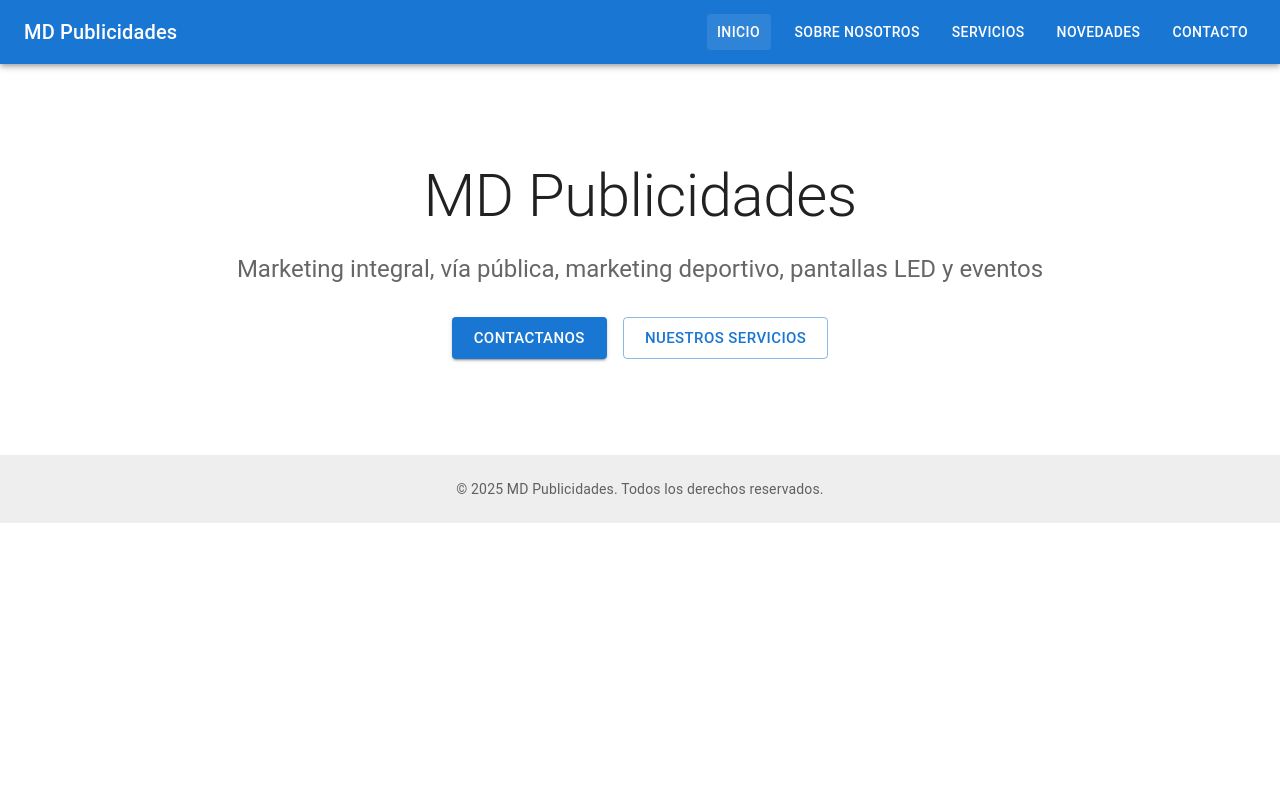
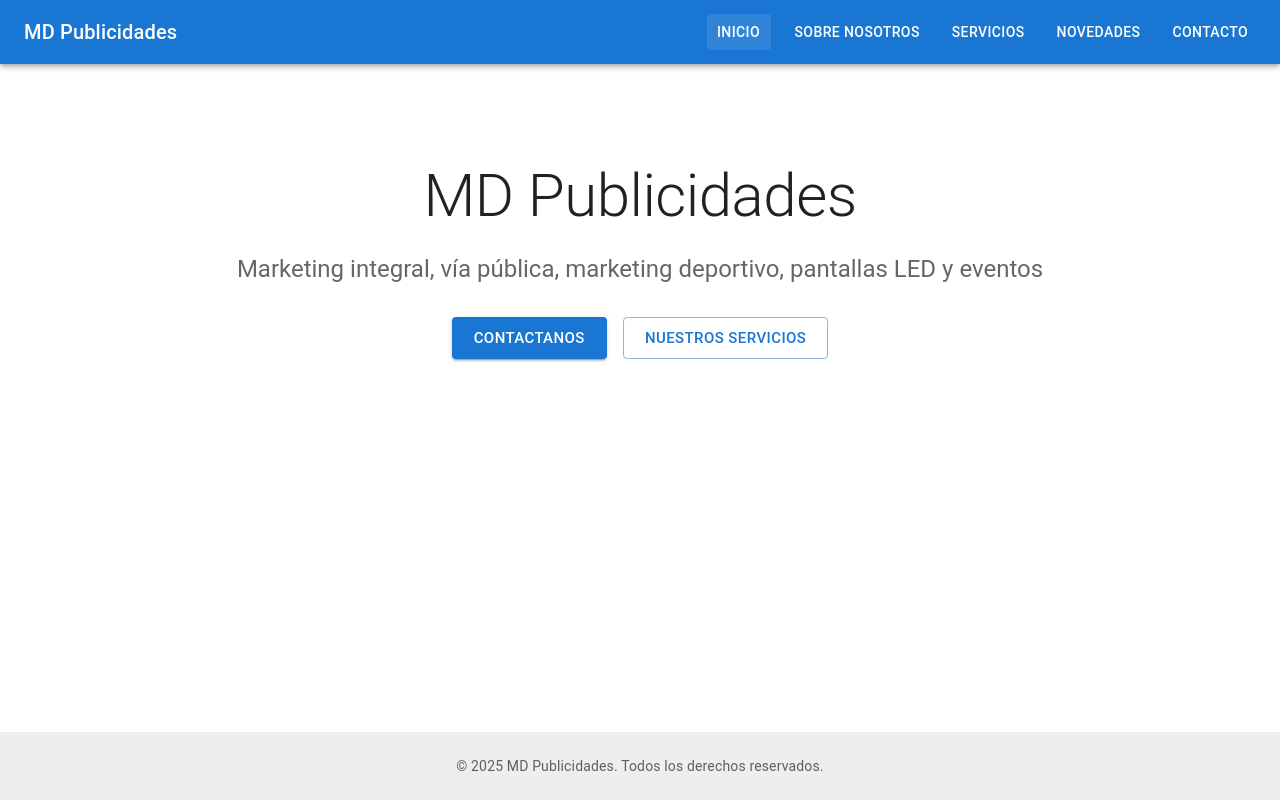
Before and after one commit to AgustinPieru/md-publicidades, a React (Vite) app in the folder apps/frontend/: page / in a window 1280 px wide. Built offline with nearby package versions, Linux system fonts and the light colour scheme.

Commit message:
Fix footer

```diff
--- a/apps/frontend/src/App.tsx
+++ b/apps/frontend/src/App.tsx
@@ -1,5 +1,5 @@
 import { Routes, Route } from 'react-router-dom';
-import { Container } from '@mui/material';
+import { Container, Box } from '@mui/material';
 import Navbar from './components/Navbar';
 import Footer from './components/Footer';
 import Home from './pages/Home';
@@ -14,7 +14,7 @@ import AdminNewsForm from './pages/AdminNewsForm';
 
 function App() {
   return (
-    <>
+    <Box sx={{ minHeight: '100vh', display: 'flex', flexDirection: 'column' }}>
       <Navbar />
       <Container maxWidth="lg" sx={{ mt: 4, mb: 4 }}>
         <Routes>
@@ -31,7 +31,7 @@ function App() {
         </Routes>
       </Container>
       <Footer />
-    </>
+    </Box>
   );
 }
 
```
